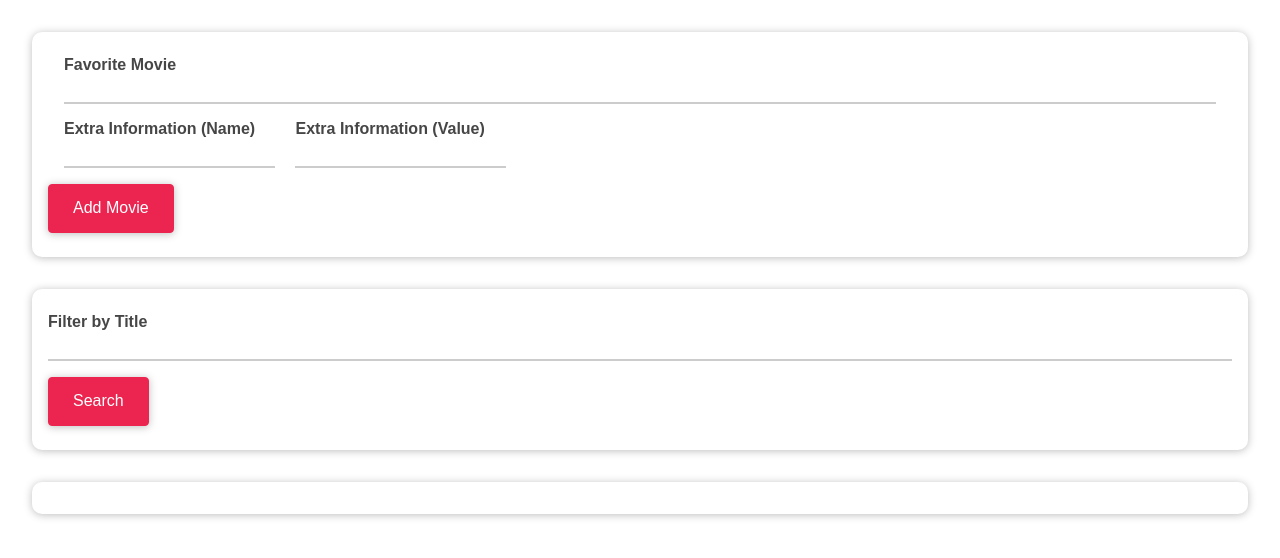
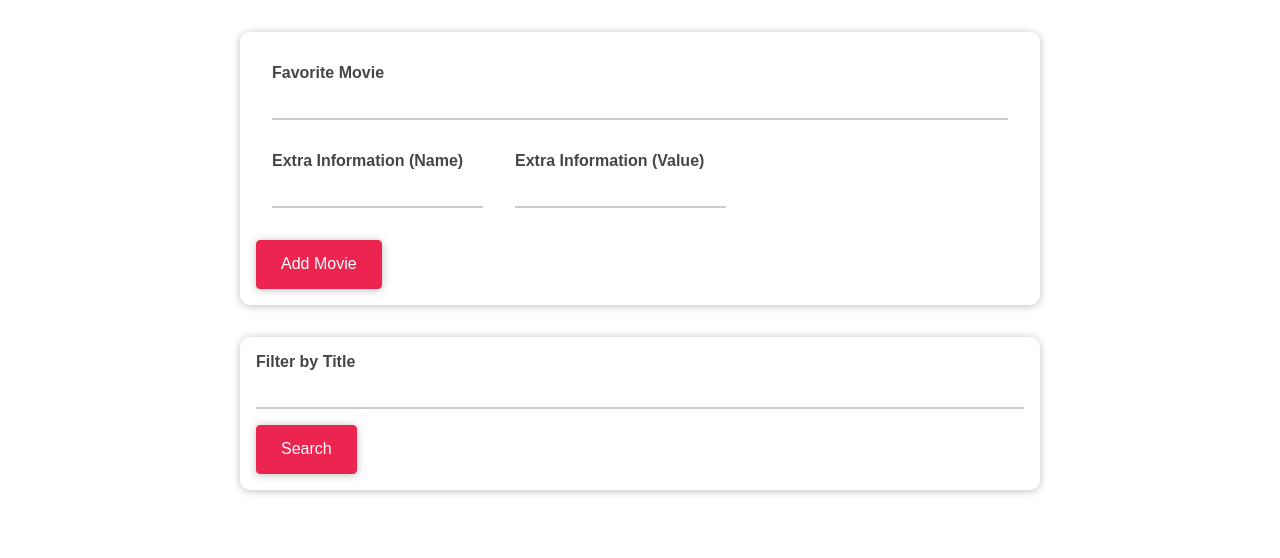
Before and after one commit to micmor-m/favorite-movies1, a plain HTML site: page index.html in a window 1280 px wide. Drawn offline with Linux system fonts and the light colour scheme.

Commit message:
update styles/app.css

```diff
--- a/assets/styles/app.css
+++ b/assets/styles/app.css
@@ -16,7 +16,7 @@ button:focus {
 
 label {
   font-weight: bold;
-  margin: 0.5rem 0;
+  display: block;
   color: #464646;
 }
 
@@ -24,15 +24,15 @@ input {
   font: inherit;
   border: none;
   border-bottom: 2px solid #ccc;
-  /* padding: 0.4rem 0.2rem; */
-  color: #383838;
-  margin-bottom: 0.5rem;
-  width: -webkit-fill-available;
+  color: #494949;
+  margin: 1rem 0;
+  width: 100%;
+  display: block;
 }
 
 input:focus {
   outline: none;
-  border-bottom: 2px solid #f890a7;
+  border-color: #ff0062;
 }
 
 button {
@@ -44,9 +44,6 @@ button {
   border-radius: 4px;
   box-shadow: 0 1px 8px rgba(0, 0, 0, 0.26);
   cursor: pointer;
-  /* margin: 0 0.5rem; */
-  width: max-content;
-  margin: 0.5rem 0;
 }
 
 button:hover,
@@ -56,26 +53,40 @@ button:active {
 }
 
 .card {
-  background: white;
+  padding: 1rem;
   border-radius: 10px;
   box-shadow: 0 1px 8px rgba(0, 0, 0, 0.26);
-  margin: 2rem;
-  padding: 1rem;
-  display: flex;
-  flex-direction: column;
-  /* justify-content: space-between; */
 }
 
-.more-control {
-  margin: 0 1rem;
+.inline-controls {
+  display: flex;
 }
 
-section div {
-  display: inline-block;
-  margin: 0 0.5rem;
+.control {
+  margin: 1rem;
 }
 
-.control label,
-.control input {
+#user-input,
+#movie-list,
+#filter {
+  width: 50rem;
+  max-width: 90%;
+  margin: 2rem auto;
+}
+
+#movie-list {
+  display: none;
+  list-style: none;
+  padding: 1rem;
+}
+
+#movie-list.visible {
   display: block;
 }
+
+#movie-list li {
+  margin: 1rem;
+  color: #ff0062;
+  font-weight: bold;
+  font-size: 1.5rem;
+}
```
